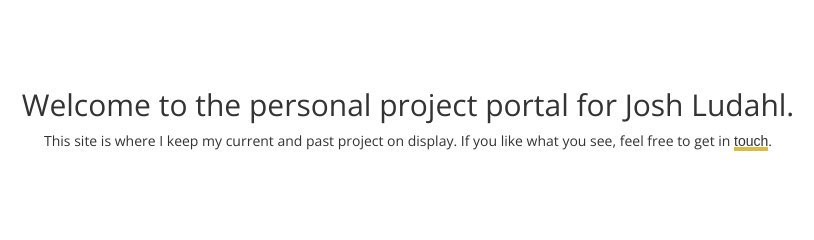
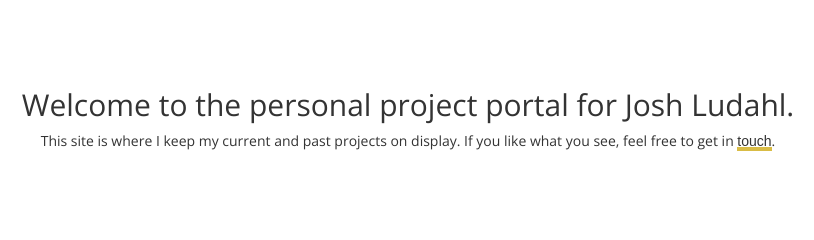
Before and after one commit to JoshLudahl/JoshLudahl.github.io, a plain HTML site: page index.html in a window 1280 px wide. Shown: the part 802-1042 px from the top of the page, 232-1046 px from the left. Drawn offline with nearby package versions, Linux system fonts and the light colour scheme; a web font is replaced by a local one.

Commit message:
spelling/grammar

```diff
--- a/index.html
+++ b/index.html
@@ -74,7 +74,7 @@
         <div class="row">
             <div class="col-lg-12 text-center link-underline">
                 <h2>Welcome to the personal project portal for Josh Ludahl. </h2>
-                <p>This site is where I keep my current and past project on display. If you like what you see, feel free
+                <p>This site is where I keep my current and past projects on display. If you like what you see, feel free
                     to get in <a href="#contact">touch</a>.</p>
             </div>
         </div>
```
